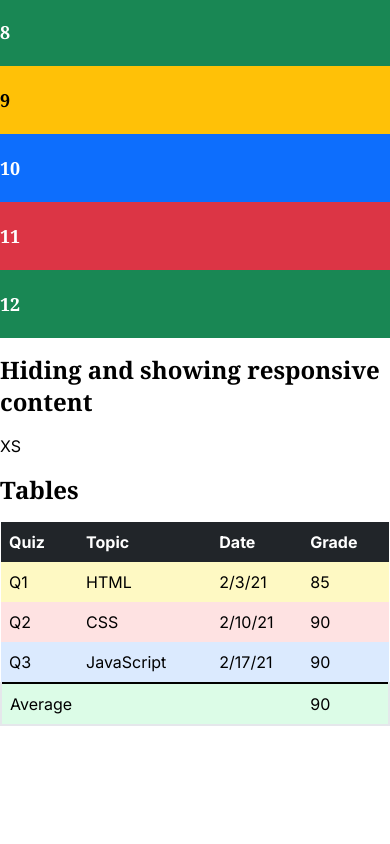
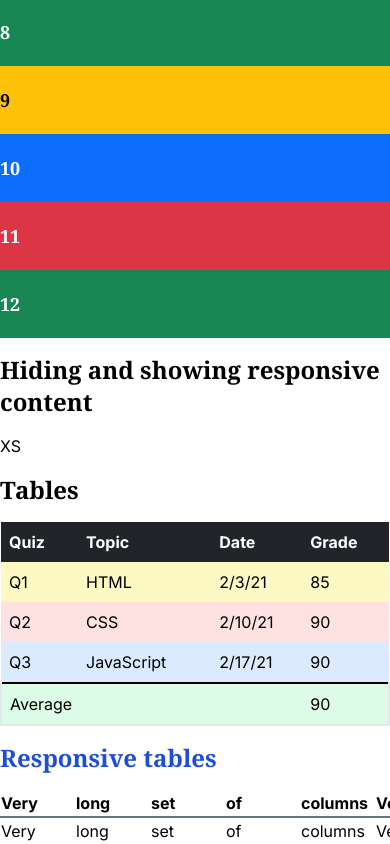
Before and after one commit to jamescd18/tuiter-web-app, a Next.js app: page /labs/a2 in a window 390 px wide. Shown: the part 6396-7240 px from the top of the page. Before the commit the page ends 7122 px from the top, so only its background shows below. Built offline with nearby package versions, Linux system fonts and the light colour scheme.

Commit message:
Add responsive table

```diff
--- a/app/labs/a2/page.tsx
+++ b/app/labs/a2/page.tsx
@@ -392,6 +392,53 @@ export default function LabA2() {
           </tr>
         </tfoot>
       </table>
+      <H2>
+        <Link href="https://getbootstrap.com/docs/5.1/content/tables/#responsive-tables">
+          Responsive tables
+        </Link>
+      </H2>
+      <div className="overflow-x-auto">
+        <table className="w-full table-fixed">
+          <thead className="border-b-2 border-b-slate-500 text-left">
+            <tr>
+              <th className="w-[75px]">Very</th>
+              <th className="w-[75px]">long</th>
+              <th className="w-[75px]">set</th>
+              <th className="w-[75px]">of</th>
+              <th className="w-[75px]">columns</th>
+              <th className="w-[75px]">Very</th>
+              <th className="w-[75px]">long</th>
+              <th className="w-[75px]">set</th>
+              <th className="w-[75px]">of</th>
+              <th className="w-[75px]">columns</th>
+              <th className="w-[75px]">Very</th>
+              <th className="w-[75px]">long</th>
+              <th className="w-[75px]">set</th>
+              <th className="w-[75px]">of</th>
+              <th className="w-[75px]">columns</th>
+            </tr>
+          </thead>
+          <tbody>
+            <tr>
+              <td>Very</td>
+              <td>long</td>
+              <td>set</td>
+              <td>of</td>
+              <td>columns</td>
+              <td>Very</td>
+              <td>long</td>
+              <td>set</td>
+              <td>of</td>
+              <td>columns</td>
+              <td>Very</td>
+              <td>long</td>
+              <td>set</td>
+              <td>of</td>
+              <td>columns</td>
+            </tr>
+          </tbody>
+        </table>
+      </div>
     </>
   );
 }
```
